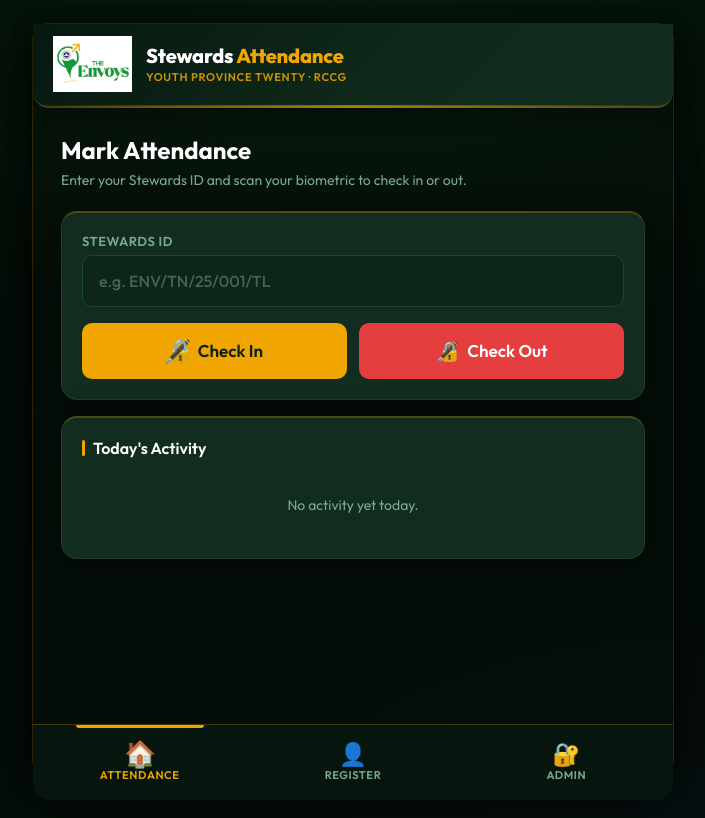
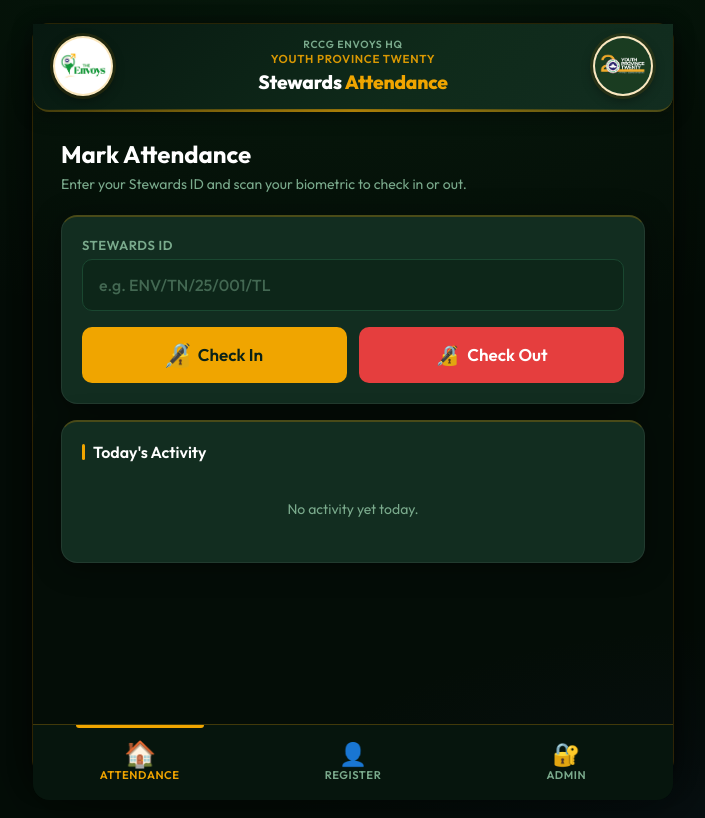
Before and after one commit to titobilobaconsultslimited-a11y/envoys-stewards-attendance, a website: page index.html in a window 1280 px wide. Shown: the whole page, without its empty margins (287-992 px from the left). Drawn offline with Linux system fonts and the light colour scheme; no server answers.

Commit message:
Header: two circular logos flanking centered 3-line church title

```diff
--- a/index.html
+++ b/index.html
@@ -36,13 +36,13 @@
     <!-- ── HEADER ── -->
     <header class="app-header">
       <div class="header-inner">
-        <div class="logo">
-          <img src="Media/envoys%20logo.png" alt="The Envoys" class="logo-img" />
-          <div class="logo-text-group">
-            <span class="logo-text">Stewards <span class="gold">Attendance</span></span>
-            <span class="header-tagline">Youth Province Twenty · RCCG</span>
-          </div>
+        <img src="Media/envoys%20logo.png" alt="The Envoys" class="logo-circle logo-circle--left" />
+        <div class="logo-text-group">
+          <span class="logo-line-top">RCCG Envoys HQ</span>
+          <span class="logo-line-mid">Youth Province Twenty</span>
+          <span class="logo-line-main">Stewards <span class="gold">Attendance</span></span>
         </div>
+        <img src="Media/YP20.jpg" alt="YP20" class="logo-circle logo-circle--right" />
       </div>
     </header>
 
--- a/style.css
+++ b/style.css
@@ -106,48 +106,72 @@
 .header-inner {
   display: flex;
   align-items: center;
-  gap: 0.875rem;
+  justify-content: space-between;
+  gap: 0.75rem;
 }
 
-.logo {
-  display: flex;
-  align-items: center;
-  gap: 0.875rem;
+/* ── Circular logos ─────────────────────────────────────────── */
+.logo-circle {
+  width: 60px;
+  height: 60px;
+  border-radius: 50%;
+  object-fit: cover;
+  object-position: center;
+  flex-shrink: 0;
+  border: 2px solid var(--gold-border);
+  box-shadow: 0 0 0 3px rgba(240,165,0,0.1), 0 4px 12px rgba(0,0,0,0.4);
+  background: #fff;
 }
 
-.logo-img {
-  height: 56px;
-  width: auto;
-  object-fit: contain;
-  flex-shrink: 0;
-  /* no filter — avoids Chrome Android compositing bugs */
+.logo-circle--left  { object-fit: contain; padding: 4px; background: #fff; }
+.logo-circle--right { object-fit: cover; object-position: center top; }
+
+/* ── Centre text group ──────────────────────────────────────── */
+.logo-text-group {
+  flex: 1;
+  display: flex;
+  flex-direction: column;
+  align-items: center;
+  gap: 0.05rem;
+  text-align: center;
 }
 
-.logo-text-group {
-  display: flex;
-  flex-direction: column;
-  gap: 0.1rem;
+.logo-line-top {
+  font-size: 0.65rem;
+  font-weight: 600;
+  color: var(--muted);
+  text-transform: uppercase;
+  letter-spacing: 0.07em;
+  line-height: 1.3;
 }
 
-.logo-text {
-  font-size: 1.25rem;
+.logo-line-mid {
+  font-size: 0.72rem;
+  font-weight: 600;
+  color: var(--gold);
+  text-transform: uppercase;
+  letter-spacing: 0.06em;
+  line-height: 1.3;
+  opacity: 0.9;
+}
+
+.logo-line-main {
+  font-size: 1.2rem;
   font-weight: 800;
   color: var(--white);
   letter-spacing: -0.01em;
-  line-height: 1.2;
+  line-height: 1.25;
+  margin-top: 0.1rem;
 }
 
-.logo-text span.gold {
+.logo-line-main span.gold {
   color: var(--gold);
 }
 
-.header-tagline {
-  font-size: 0.7rem;
-  color: var(--gold);
-  font-weight: 600;
-  opacity: 0.85;
-  letter-spacing: 0.06em;
-  text-transform: uppercase;
+/* ── Small phones: shrink logos slightly ────────────────────── */
+@media (max-width: 380px) {
+  .logo-circle { width: 48px; height: 48px; }
+  .logo-line-main { font-size: 1rem; }
 }
 
 /* ── MAIN CONTENT ───────────────────────────────────────────── */
```
